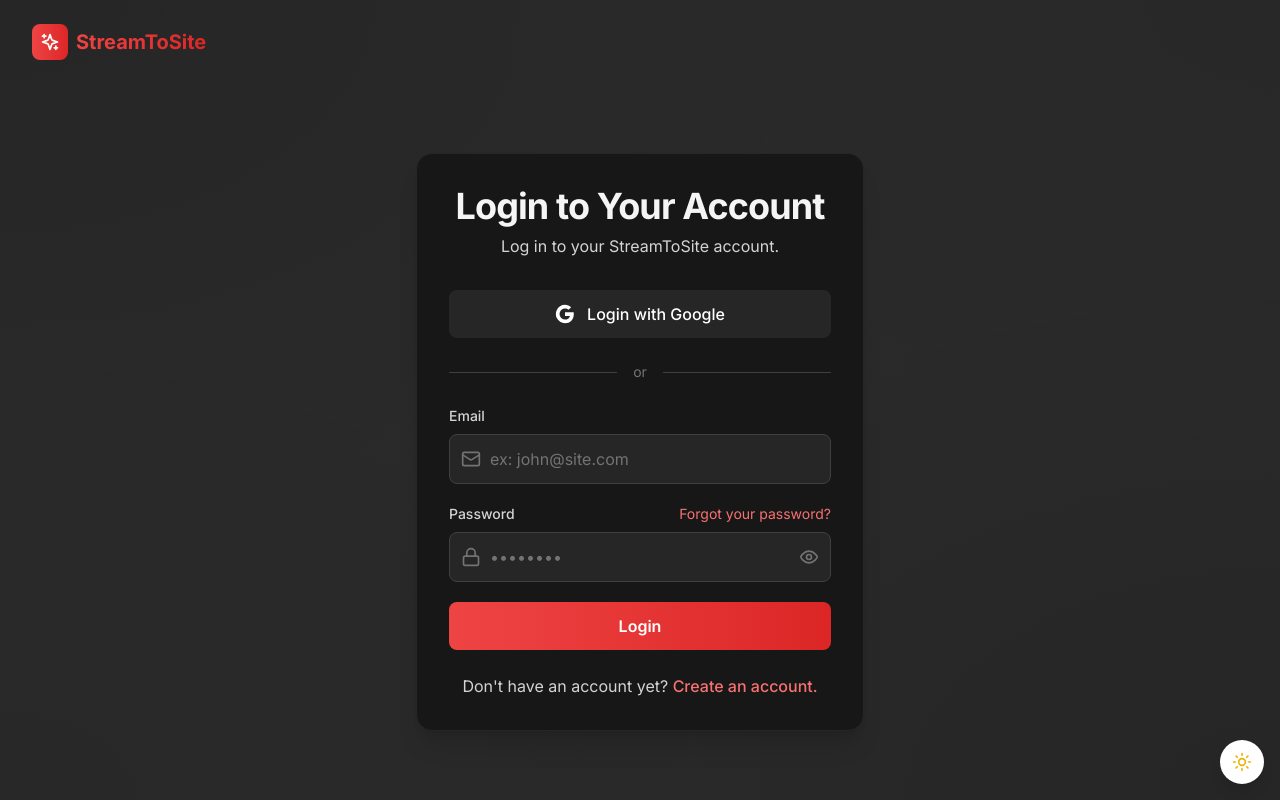
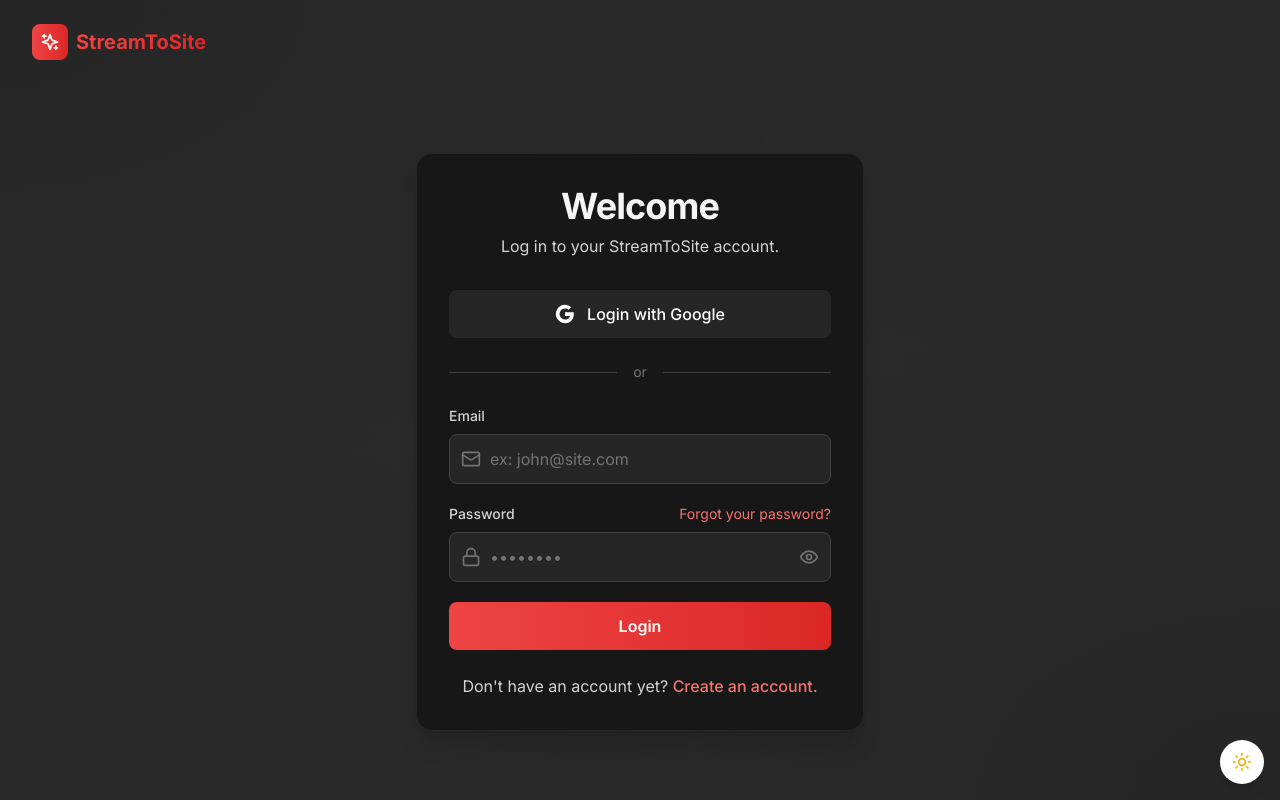
Before and after one commit to Baxa1997/streamToSite, a Next.js app: page /login in a window 1280 px wide. Built offline with nearby package versions, Linux system fonts and the light colour scheme.

Commit message:
Lucid AI: Workspace initialization

```diff
--- a/src/app/login/page.js
+++ b/src/app/login/page.js
@@ -35,7 +35,7 @@
           {/* Login Card */}
           <div className="bg-neutral-900 border border-neutral-800 rounded-2xl p-8 shadow-xl">
             <div className="text-center mb-8">
-              <h1 className="text-4xl font-bold text-red-400 mb-2 tracking-tight">Login to Your Account</h1>
+              <h1 className="text-4xl font-bold text-red-400 mb-2 tracking-tight">Welcome</h1>
               <p className="text-neutral-400">Log in to your StreamToSite account.</p>
             </div>
 
```
